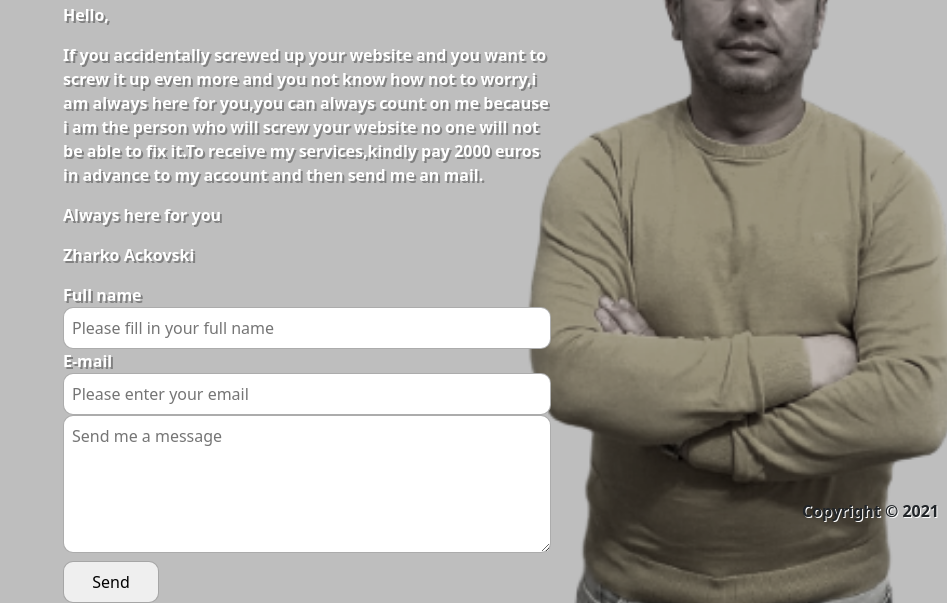
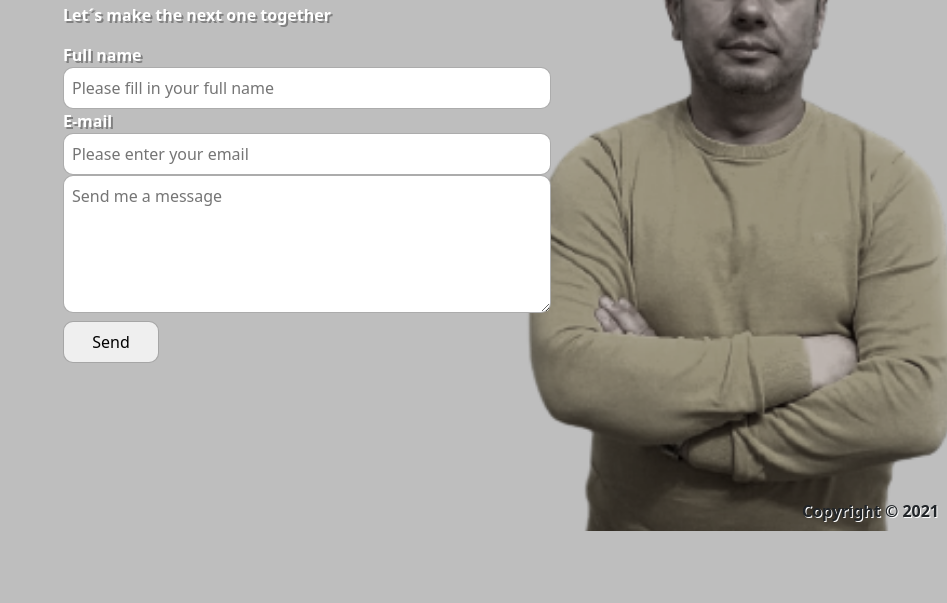
Before and after one commit to zmijata1979/zmijata1979.github.io, a website: page contact.html in a window 1280 px wide. Shown: the part 269-872 px from the top of the page, without its empty margins (333-1280 px from the left). After the commit the page ends 800 px from the top, so only its background shows below. Drawn offline with Linux system fonts and the light colour scheme.

Commit message:
portfolio

```diff
--- a/contact.html
+++ b/contact.html
@@ -24,10 +24,7 @@
     <div class="container main contact-text">
 
         <h1 class="contact-text">Contact</h1>
-        <p class="contact-text">Hello,</p>
-        <p class="contact-text">If you accidentally screwed up your website and you want to screw it up even more and you not know how not to worry,i am always here for you,you can always count on me because i am the person who will screw your website no one will not be able to fix it.To receive my services,kindly pay 2000 euros in advance to my account and then send me an mail.</p>
-        <p class="contact-text">Always here for you</p>
-        <p class="contact-text">Zharko Ackovski</p>
+        <p class="contact-text">Let´s make the next one together</p>
         <div class="contact-text">
           <section class="contact">
            <form action="https://formsubmit.co/zmijata@outlook.com" method="POST">
```
